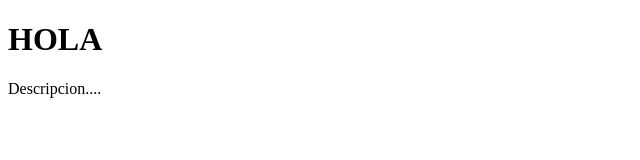
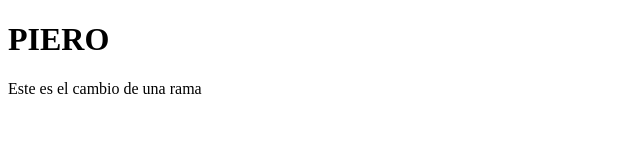
Before and after one commit to PieroD29/ramas-ejemplos, a plain HTML site: page index.html in a window 1280 px wide. Shown: the whole page, without its empty margins (0-640 px from the left). Drawn offline with Linux system fonts and the light colour scheme.

Commit message:
Nueva Rama

```diff
--- a/index.html
+++ b/index.html
@@ -6,7 +6,7 @@
     <title>Document</title>
 </head>
 <body>
-    <h1>HOLA</h1>
-    <p>Descripcion....</p>
+    <h1>PIERO</h1>
+    <p>Este es el cambio de una rama</p>
 </body>
 </html>
```
